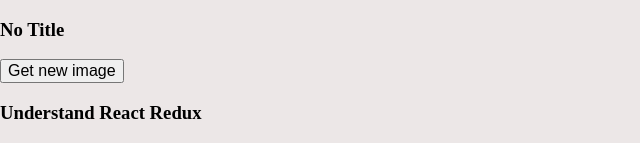
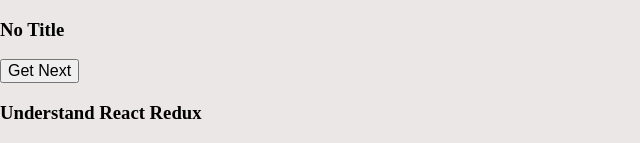
Before and after one commit to dkafle/react-webpack-babel, a React app: page / in a window 1280 px wide. Shown: the top 143 px of the page, without its empty margins (0-640 px from the left). Built offline with nearby package versions, Linux system fonts and the light colour scheme; no server answers.

Commit message:
get next

```diff
--- a/src/app.jsx
+++ b/src/app.jsx
@@ -35,7 +35,7 @@
       <div>
         <h3>{this.state.giffy.data ? this.state.giffy.data.title : 'No Title'}</h3>
         <img src={this.state.giffy.data ? this.state.giffy.data.image_url : ''} />
-        <button onClick={() => this.getData()}>Get new image</button>
+        <button onClick={() => this.getData()}>Get Next</button>
         <h3>Understand React Redux</h3>
         <div>
           <div>Your age is: {this.props.age}</div>
```
